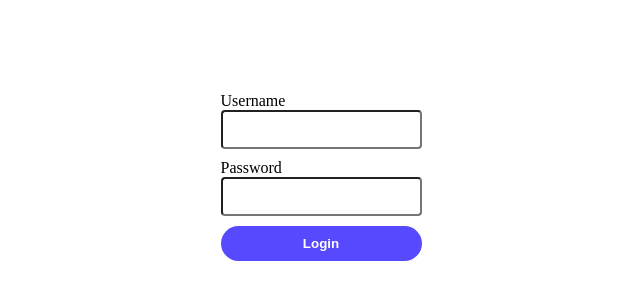
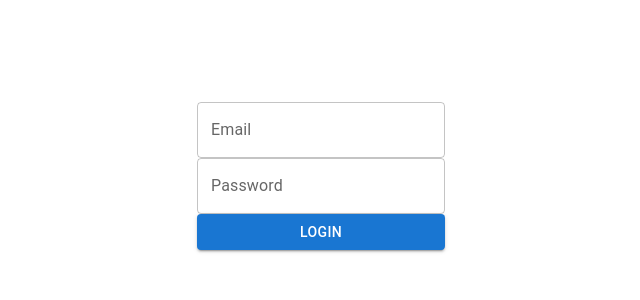
Before and after one commit to MatuleviciusMarius/CA-React, a React (Vite) app: page / in a window 1280 px wide. Shown: the part 224-524 px from the top of the page, without its empty margins (319-959 px from the left). Built offline with nearby package versions, Linux system fonts and the light colour scheme.

Commit message:
added mui, small refactor

```diff
--- a/package.json
+++ b/package.json
@@ -10,6 +10,9 @@
     "preview": "vite preview"
   },
   "dependencies": {
+    "@emotion/react": "^11.11.4",
+    "@emotion/styled": "^11.11.5",
+    "@mui/material": "^5.16.1",
     "@tanstack/react-query": "^5.49.2",
     "@tanstack/react-query-devtools": "^5.49.2",
     "ace-builds": "^1.35.0",
--- a/src/App.tsx
+++ b/src/App.tsx
@@ -1,5 +1,5 @@
 import "./App.scss";
-import Router from "./components/Router/Router";
+import Router from "./Router/Router";
 
 function App() {
   return (
--- a/src/components/Router/Router.tsx
+++ b/src/Router/Router.tsx
@@ -1,13 +1,12 @@
 import { Route, Routes } from "react-router-dom";
 import { RoutePaths } from "./routes";
-import LoginPage from "../Pages/LoginPage/LoginPage";
-import NotFoundPage from "../Pages/NotFoundPage/NotFoundPage";
+import LoginPage from "../components/Pages/LoginPage/LoginPage";
+import NotFoundPage from "../components/Pages/NotFoundPage/NotFoundPage";
 
 export default function Router() {
   return (
     <Routes>
       <Route path={RoutePaths.login} element={<LoginPage />} />
-
       <Route path={RoutePaths.notFound} element={<NotFoundPage />} />
     </Routes>
   );
--- a/src/components/Button/Button.module.scss
+++ /dev/null
@@ -1,13 +0,0 @@
-@import "../../styles/vars.scss";
-
-.button {
-  background-color: $color-primary;
-  color: $color-white;
-  border: none;
-  font-weight: 700;
-  padding: 10px 20px;
-  border-radius: 50px;
-  transition: background-color 250ms cubic-bezier(0.4, 0, 0.2, 1),
-    box-shadow 250ms cubic-bezier(0.4, 0, 0.2, 1), border-color 250ms cubic-bezier(0.4, 0, 0.2, 1),
-    color 250ms cubic-bezier(0.4, 0, 0.2, 1);
-}
--- a/src/components/Button/Button.tsx
+++ /dev/null
@@ -1,14 +0,0 @@
-import { ButtonHTMLAttributes } from "react";
-import styles from "./Button.module.scss";
-
-type ButtonProps = {
-  children: React.ReactNode;
-} & ButtonHTMLAttributes<HTMLButtonElement>;
-
-export default function Button({ children, ...props }: ButtonProps) {
-  return (
-    <button className={styles.button} {...props}>
-      {children}
-    </button>
-  );
-}
--- a/src/components/Input/Input.module.scss
+++ /dev/null
@@ -1,8 +0,0 @@
-@import "../../styles/vars.scss";
-
-.input {
-  border-radius: 4px;
-  padding: 10px;
-  width: 100%;
-  margin-bottom: 10px;
-}
--- a/src/components/Input/Input.tsx
+++ /dev/null
@@ -1,22 +0,0 @@
-import { HTMLProps, forwardRef } from "react";
-import styles from "./Input.module.scss";
-
-type InputProps = {
-  labelText: string;
-  id: string;
-  errorMessage?: string;
-} & HTMLProps<HTMLInputElement>;
-
-const Input = forwardRef<HTMLInputElement, InputProps>(
-  ({ labelText, id, errorMessage, ...inputProps }, ref) => {
-    return (
-      <>
-        {labelText && <label htmlFor={id}>{labelText}</label>}
-        <input className={styles.input} {...inputProps} ref={ref} />
-        {errorMessage && <p>{errorMessage}</p>}
-      </>
-    );
-  }
-);
-
-export default Input;
--- a/src/components/Pages/LoginPage/LoginForm/LoginForm.tsx
+++ b/src/components/Pages/LoginPage/LoginForm/LoginForm.tsx
@@ -1,7 +1,6 @@
 import { useForm } from "react-hook-form";
-import Input from "../../../Input/Input";
 import styles from "./LoginForm.module.scss";
-import Button from "../../../Button/Button";
+import { Box, Button, Container, TextField } from "@mui/material";
 
 type FormData = {
   email: string;
@@ -9,32 +8,23 @@ type FormData = {
 };
 
 export default function LoginForm() {
-  const {
-    register,
-    handleSubmit,
-    formState: { errors },
-  } = useForm<FormData>();
+  const { register, handleSubmit } = useForm<FormData>();
 
   function onSubmit(data: FormData) {
     console.log(data);
   }
 
   return (
-    <form onSubmit={handleSubmit(onSubmit)} className={styles.form}>
-      <Input
-        id="email"
-        labelText="Username"
-        type="email"
-        {...register("email", { required: "Email is required" })}
-        errorMessage={errors.email?.message}
-      />
-      <Input
-        id="password"
-        labelText="Password"
-        type="password"
-        {...register("password", { required: "Password is required" })}
-      />
-      <Button type="submit">Login</Button>
-    </form>
+    <Box display={"flex"} alignItems={"center"} justifyContent={"center"}>
+      <Container maxWidth={"sm"}>
+        <form onSubmit={handleSubmit(onSubmit)} className={styles.form}>
+          <TextField label={"Email"} id="email" type="email" {...register("email", { required: "Email is required" })} />
+          <TextField label={"Password"} id="password" type="password" {...register("password", { required: "Password is required" })} />
+          <Button variant="contained" type="submit">
+            Login
+          </Button>
+        </form>
+      </Container>
+    </Box>
   );
 }
```
Also changed, not shown: src/Router/routes.ts (renamed from src/components/Router/routes.ts), 1 other file (tests, documents, lock files or other folders).
